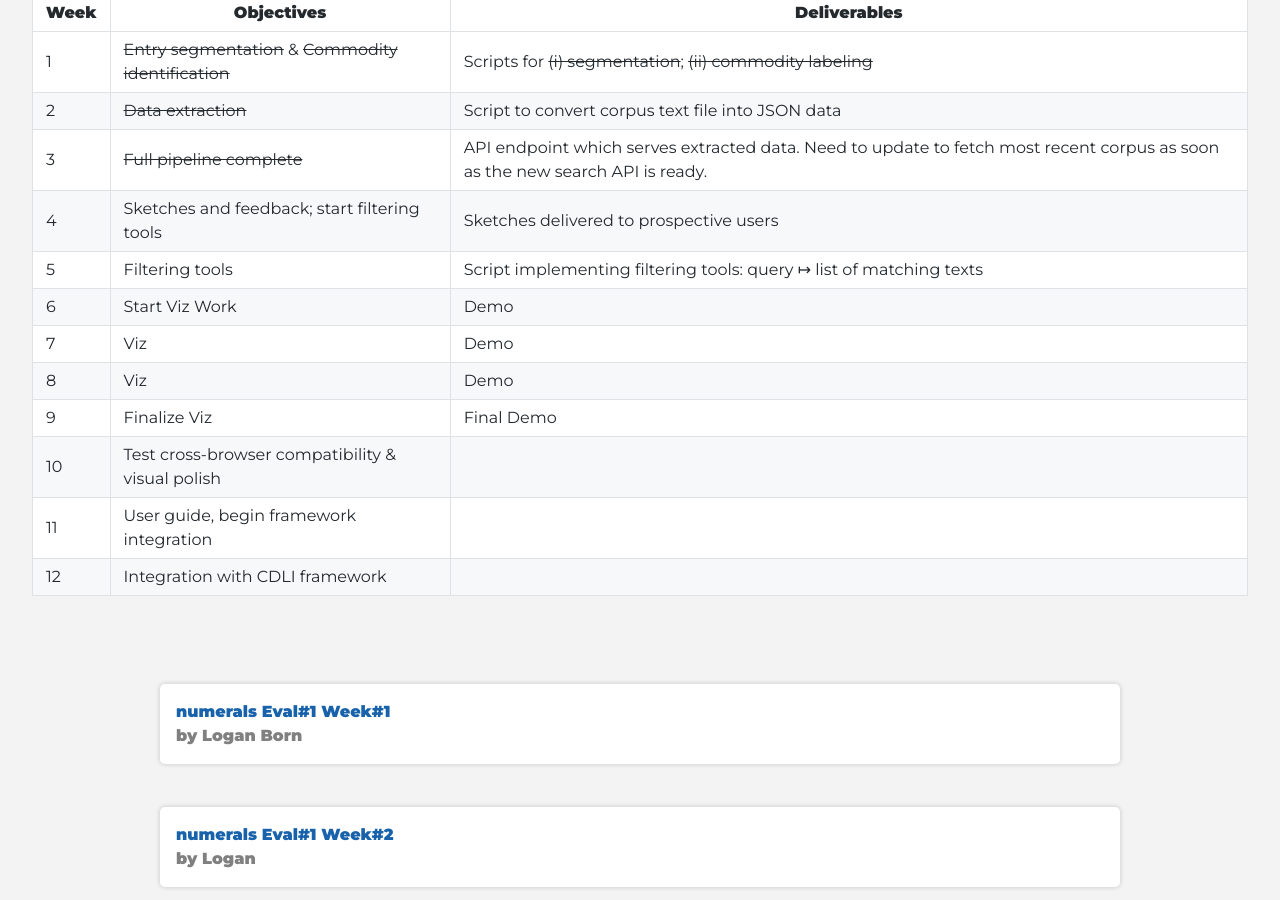
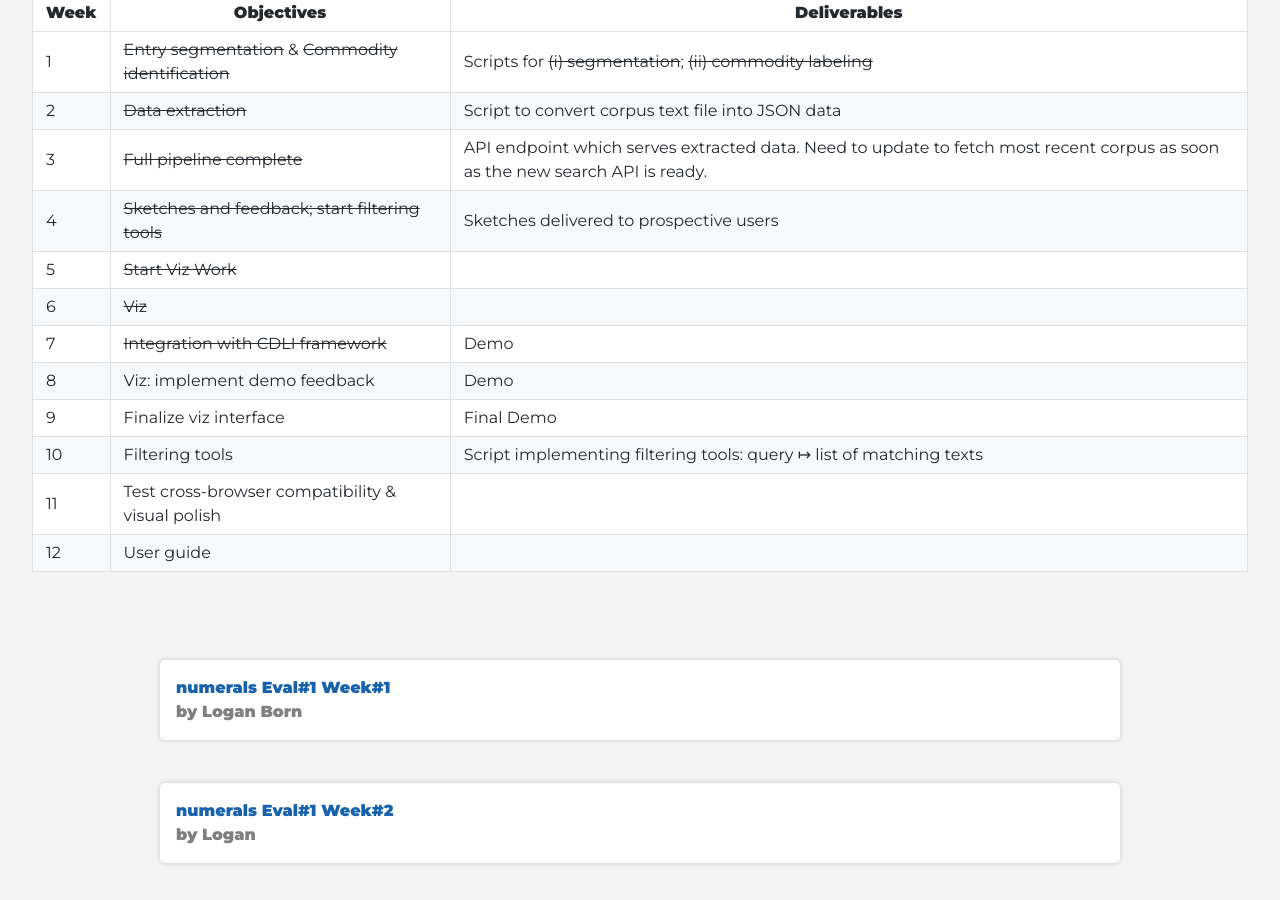
Before and after one commit to cdli-gh/blog, a Jekyll site: the page built from _blog/gsoc20/numerals/index.md, in a window 1280 px wide and 900 px high, scrolled down 2588 px. Built offline with Jekyll 4.4.1, drawn with Linux system fonts in a browser that asks for light colours; Markdown is read by kramdown in place of the engine named in the settings.

Commit message:
Update numerals index page with revised schedule.

```diff
--- a/_blog/gsoc20/numerals/index.md
+++ b/_blog/gsoc20/numerals/index.md
@@ -56,12 +56,12 @@ Feedback from prospective users will guide the exact format of the visualization
 |1| ~~Entry segmentation~~ & ~~Commodity identification~~   |   Scripts for ~~(i) segmentation~~; ~~(ii) commodity labeling~~  |
 |2| ~~Data extraction~~  | Script to convert corpus text file into JSON data  |
 |3| ~~Full pipeline complete~~  | API endpoint which serves extracted data. Need to update to fetch most recent corpus as soon as the new search API is ready.  |
-|4| Sketches and feedback; start filtering tools  | Sketches delivered to prospective users  |
-|5| Filtering tools  | Script implementing filtering tools: query &#8614; list of matching texts  |
-|6| Start Viz Work | Demo  |
-|7| Viz  | Demo  |
-|8| Viz  | Demo  |
-|9| Finalize Viz | Final Demo  |
-|10| Test cross-browser compatibility & visual polish  |   |
-|11| User guide, begin framework integration  |   |
-|12| Integration with CDLI framework  |   |
+|4| ~~Sketches and feedback; start filtering tools~~  | Sketches delivered to prospective users  |
+|5| ~~Start Viz Work~~ |       |
+|6| ~~Viz~~  |       |
+|7| ~~Integration with CDLI framework~~  | Demo  |
+|8| Viz: implement demo feedback  | Demo  |
+|9| Finalize viz interface | Final Demo  |
+|10| Filtering tools  | Script implementing filtering tools: query &#8614; list of matching texts  |
+|11| Test cross-browser compatibility & visual polish  |   |
+|12| User guide |	|
```
